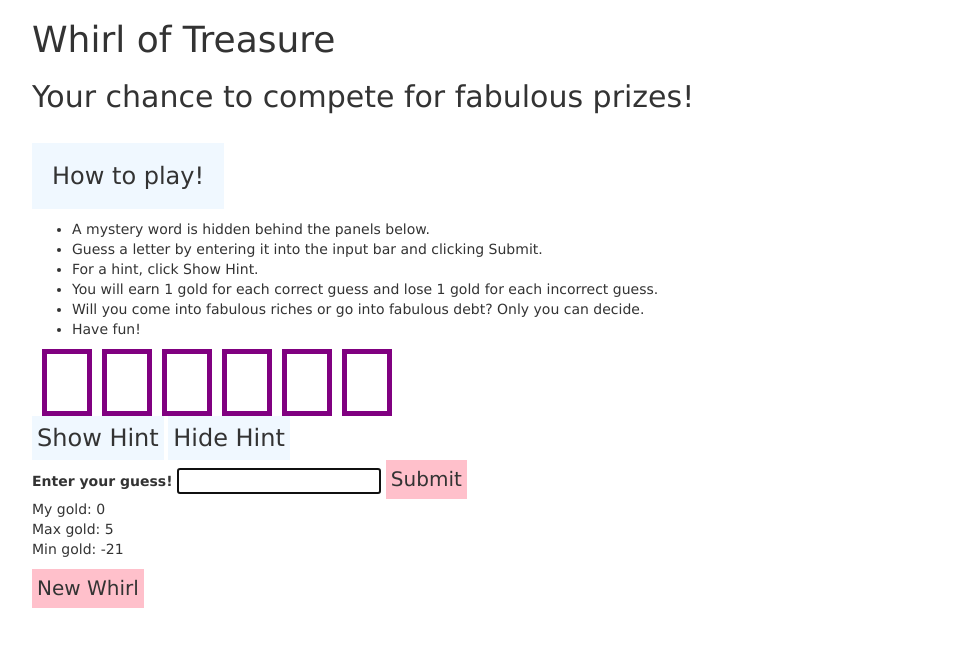
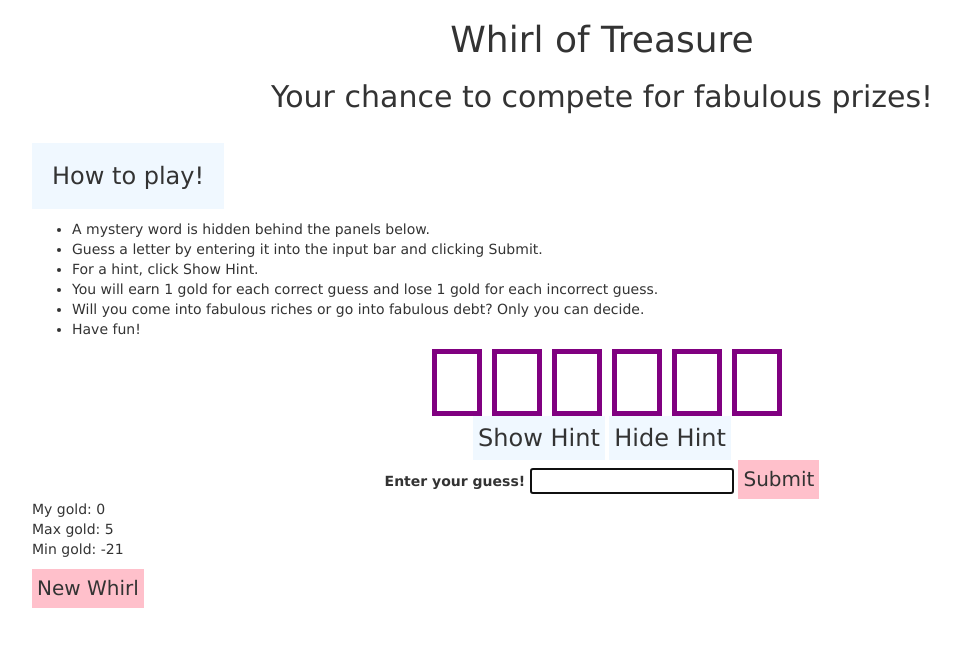
Before and after one commit to adjeim/whirl_of_treasure, a plain HTML site: page index.html in a window 1280 px wide. Shown: the whole page, without its empty margins (38-998 px from the left). Drawn offline with nearby package versions, Linux system fonts and the light colour scheme.

Commit message:
Add more divs for better organization with bootstrap.

```diff
--- a/index.html
+++ b/index.html
@@ -19,7 +19,7 @@
 </head>
 <body>
 	<div class="container">
-		<header>
+		<header class="text-center">
 			<h1>Whirl of Treasure</h1>
 			<h2>Your chance to compete for fabulous prizes!</h2>
 		</header>
@@ -36,17 +36,18 @@
 				<li>Have fun!</li>
 			</ul>
 		</div>
-
-		<div id="gamescreen"></div>
+		<div class="gamescreen-container text-center">
+			<div id="gamescreen" class="text-center"></div>
 			<div class="hint" id="show-hint" type="button">Show Hint</div>
 			<div class="hint" id="hide-hint" type="button">Hide Hint</div>
 			<div id="hint"></div>
 			<div id="guess-container">
-			<label for="userGuess">Enter your guess!
-				<input type="text" maxlength="1" id="submit-input" autofocus>
-			</label>
-			<div id="submit-guess" class="submit">Submit</div>
-			<div id="already-guessed"></div>
+				<label for="userGuess">Enter your guess!
+					<input type="text" maxlength="1" id="submit-input" autofocus>
+				</label>
+				<div id="submit-guess" class="submit">Submit</div>
+				<div id="already-guessed"></div>
+			</div>
 		</div>
 
 		<div class="gold-container">
```
